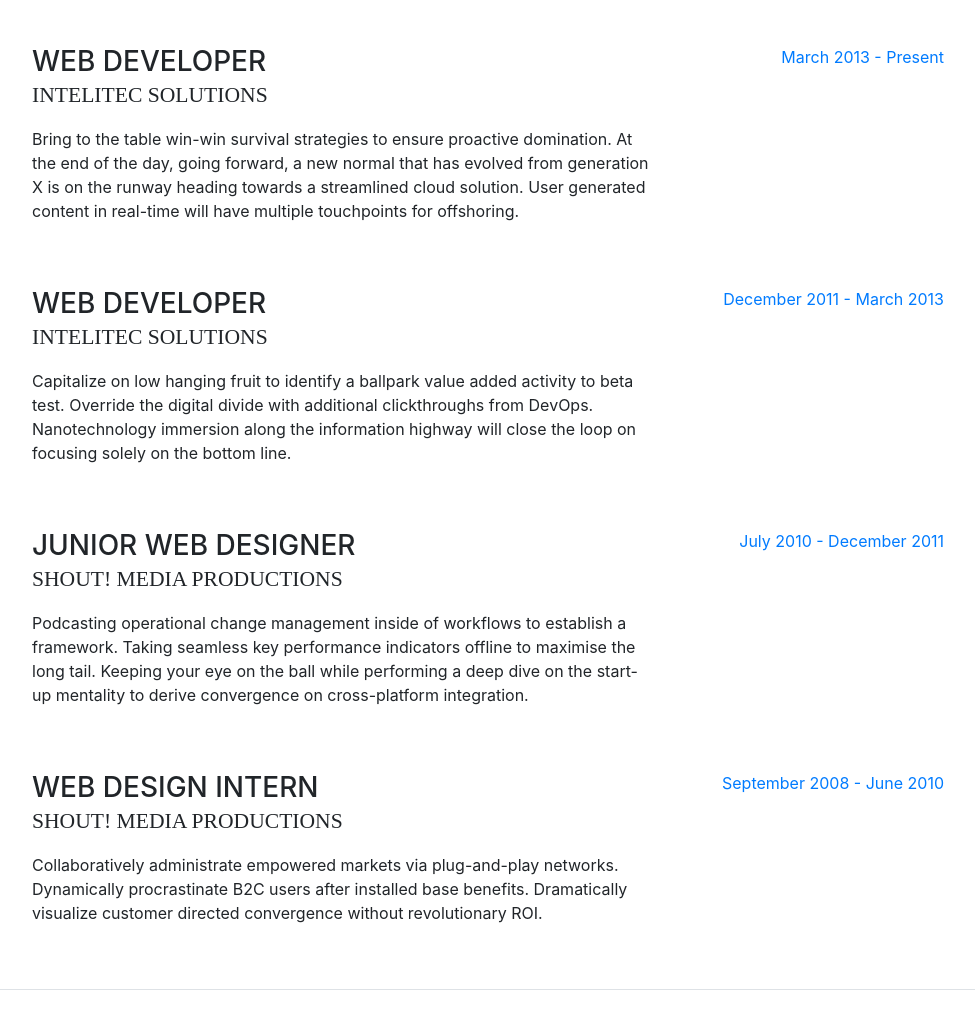
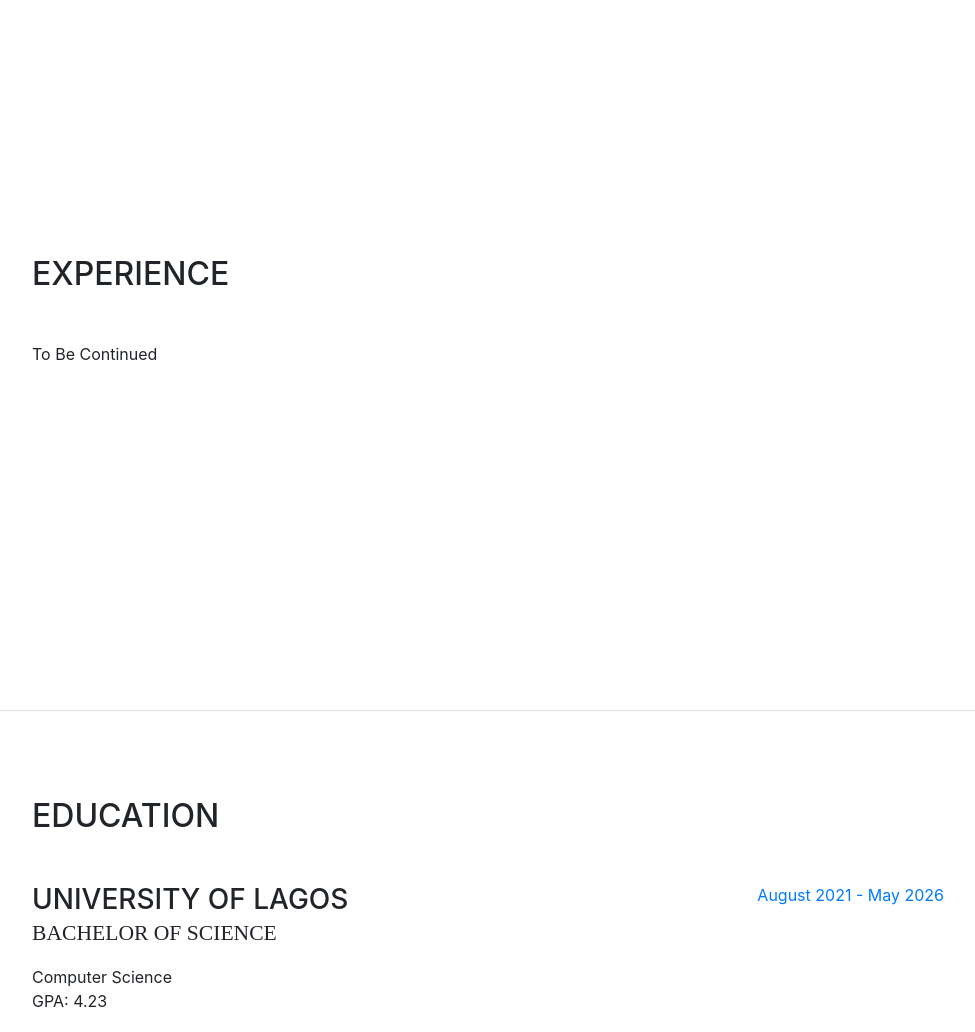
Before and after one commit to olamide1738/My-Portfolio, a website with bundled scripts: page index.html in a window 1280 px wide. Shown: the part 889-1921 px from the top of the page, without its empty margins (288-1263 px from the left). Built offline with nearby package versions, Linux system fonts and the light colour scheme; a web font is replaced by a local one.

Commit message:
Update index.html

```diff
--- a/index.html
+++ b/index.html
@@ -110,52 +110,7 @@
       <section class="resume-section p-3 p-lg-5 d-flex flex-column" id="experience">
         <div class="my-auto">
           <h2 class="mb-5">Experience</h2>
-
-          <div class="resume-item d-flex flex-column flex-md-row mb-5">
-            <div class="resume-content mr-auto">
-              <h3 class="mb-0">Web Developer</h3>
-              <div class="subheading mb-3">Intelitec Solutions</div>
-              <p>Bring to the table win-win survival strategies to ensure proactive domination. At the end of the day, going forward, a new normal that has evolved from generation X is on the runway heading towards a streamlined cloud solution. User generated content in real-time will have multiple touchpoints for offshoring.</p>
-            </div>
-            <div class="resume-date text-md-right">
-              <span class="text-primary">March 2013 - Present</span>
-            </div>
-          </div>
-
-          <div class="resume-item d-flex flex-column flex-md-row mb-5">
-            <div class="resume-content mr-auto">
-              <h3 class="mb-0">Web Developer</h3>
-              <div class="subheading mb-3">Intelitec Solutions</div>
-              <p>Capitalize on low hanging fruit to identify a ballpark value added activity to beta test. Override the digital divide with additional clickthroughs from DevOps. Nanotechnology immersion along the information highway will close the loop on focusing solely on the bottom line.</p>
-            </div>
-            <div class="resume-date text-md-right">
-              <span class="text-primary">December 2011 - March 2013</span>
-            </div>
-          </div>
-
-          <div class="resume-item d-flex flex-column flex-md-row mb-5">
-            <div class="resume-content mr-auto">
-              <h3 class="mb-0">Junior Web Designer</h3>
-              <div class="subheading mb-3">Shout! Media Productions</div>
-              <p>Podcasting operational change management inside of workflows to establish a framework. Taking seamless key performance indicators offline to maximise the long tail. Keeping your eye on the ball while performing a deep dive on the start-up mentality to derive convergence on cross-platform integration.</p>
-            </div>
-            <div class="resume-date text-md-right">
-              <span class="text-primary">July 2010 - December 2011</span>
-            </div>
-          </div>
-
-          <div class="resume-item d-flex flex-column flex-md-row">
-            <div class="resume-content mr-auto">
-              <h3 class="mb-0">Web Design Intern</h3>
-              <div class="subheading mb-3">Shout! Media Productions</div>
-              <p>Collaboratively administrate empowered markets via plug-and-play networks. Dynamically procrastinate B2C users after installed base benefits. Dramatically visualize customer directed convergence without revolutionary ROI.</p>
-            </div>
-            <div class="resume-date text-md-right">
-              <span class="text-primary">September 2008 - June 2010</span>
-            </div>
-          </div>
-
-        </div>
+  To Be Continued
 
       </section>
 
```
